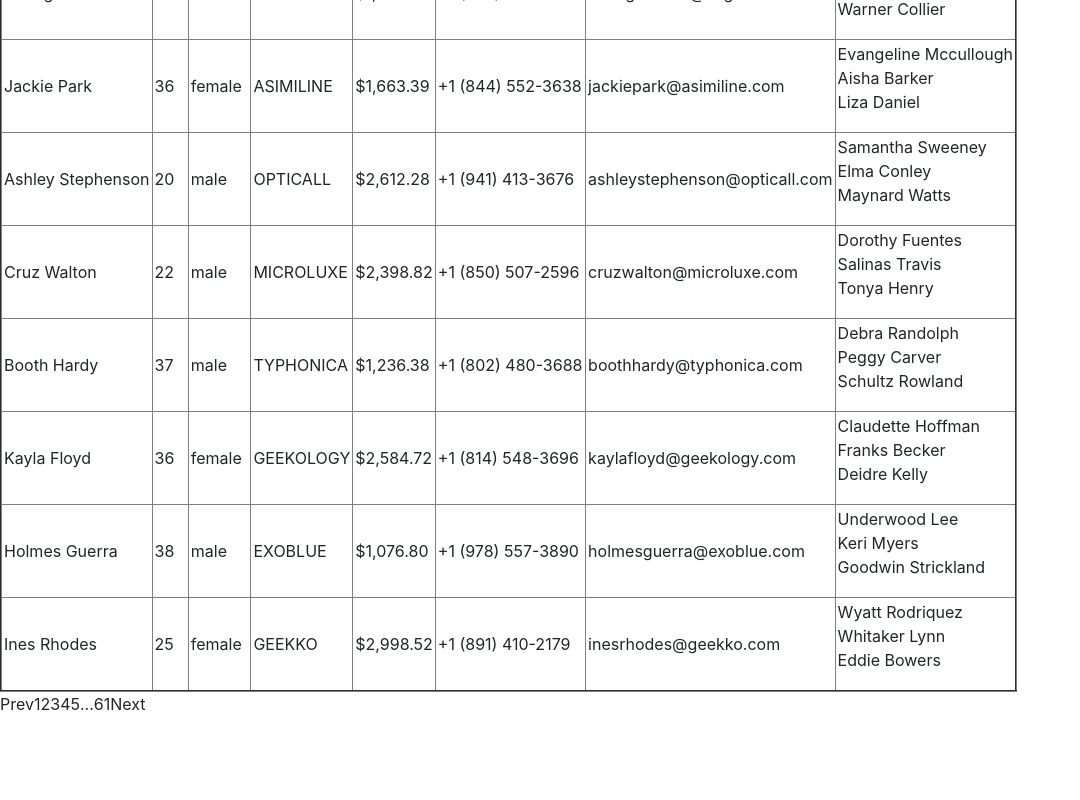
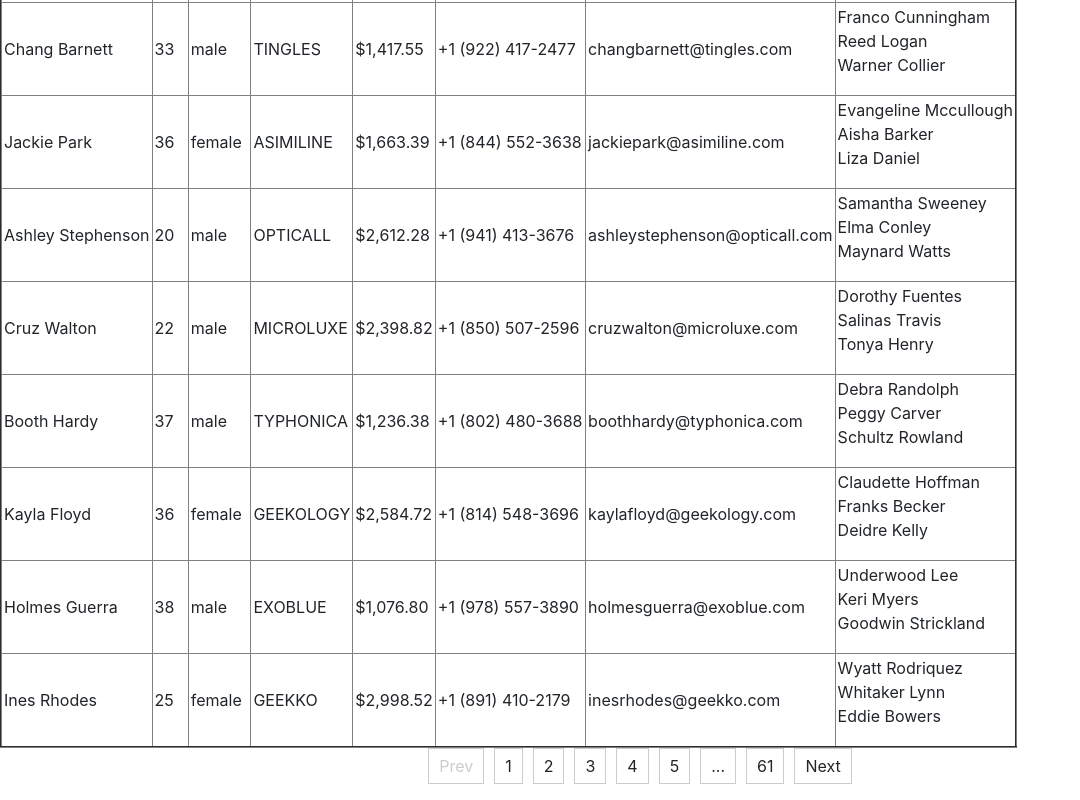
Before and after one commit to rakeshkandhi/Web-development, a React (Vite) app in the folder Learning/tutorial/: page /note in a window 1280 px wide. Shown: the part 270-1070 px from the top of the page, without its empty margins (0-1080 px from the left). Before the commit the page ends 1002 px from the top, so only its background shows below. Built offline with nearby package versions, Linux system fonts and the light colour scheme.

Commit message:
changes in Pagination

```diff
--- a/Learning/tutorial/src/Pagination/Pagination.tsx
+++ b/Learning/tutorial/src/Pagination/Pagination.tsx
@@ -28,28 +28,23 @@ const Pagination: React.FC<Props> = ({
   }
 
   const onNext = () => {
-    onPageChange(currentPage + 1);
+    onPageChange(currentPage < paginationRange.length ? currentPage + 1 : currentPage);
   };
 
   const onPrevious = () => {
-    onPageChange(currentPage - 1);
+    onPageChange(currentPage > 1 ? currentPage - 1 : 1);
   };
 
   return (
     <ul className="pagination">
-      <li onClick={onPrevious}>Prev</li>
-      {paginationRange.map((pageNumber, index) => (
-        <li
-          key={index}
-          onClick={() => onPageChange(pageNumber)}
-          className={`pagination__item ${
-            pageNumber === currentPage ? "active" : ""
-          }`}
-        >
+      <li onClick={onPrevious} aria-disabled={currentPage === 1}>Prev</li>
+      {paginationRange.map((pageNumber: number, index: number) => (
+
+        <li key={index} onClick={() => onPageChange(pageNumber)}>
           {pageNumber === DOTS ? "..." : pageNumber}
         </li>
       ))}
-      <li onClick={onNext}>Next</li>
+      <li onClick={onNext} aria-disabled={currentPage === paginationRange.length}>Next</li>
     </ul>
   );
 };
--- a/Learning/tutorial/src/Pagination/PaginationHome.tsx
+++ b/Learning/tutorial/src/Pagination/PaginationHome.tsx
@@ -13,6 +13,7 @@ const PaginationDemo: React.FC = () => {
 
   return (
     <div>
+      <h1>{currentPage}</h1>
       <table border={2}>
         <thead>
           <tr>
--- a/Learning/tutorial/src/index.css
+++ b/Learning/tutorial/src/index.css
@@ -64,9 +64,38 @@
   text-align: center;
 }
 
-ul{
+ul {
   list-style: none;
 }
-th,td{
+th,
+td {
   padding: 2px;
 }
+.pagination {
+  list-style: none;
+  padding: 0;
+  display: flex;
+  justify-content: center;
+  align-items: center;
+}
+
+.pagination li {
+  cursor: pointer;
+  margin: 0 5px;
+  padding: 5px 10px;
+  border: 1px solid #ccc;
+}
+
+.pagination li:hover {
+  background-color: #f0f0f0;
+}
+
+.pagination li.active {
+  background-color: #007bff;
+  color: #fff;
+}
+
+.pagination li[aria-disabled="true"] {
+  color: #ccc;
+  cursor: not-allowed;
+}
```
